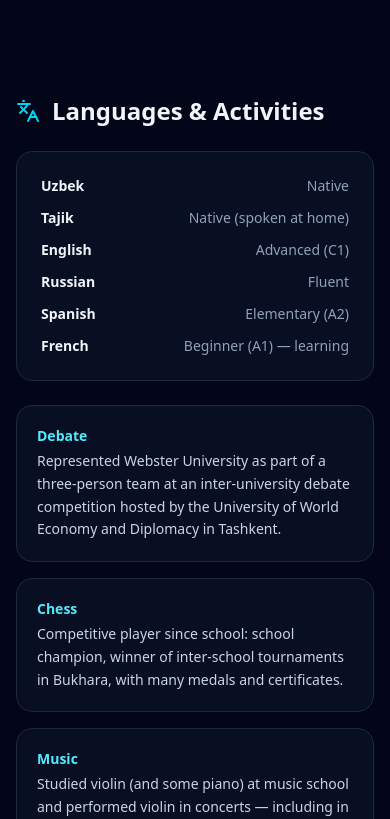
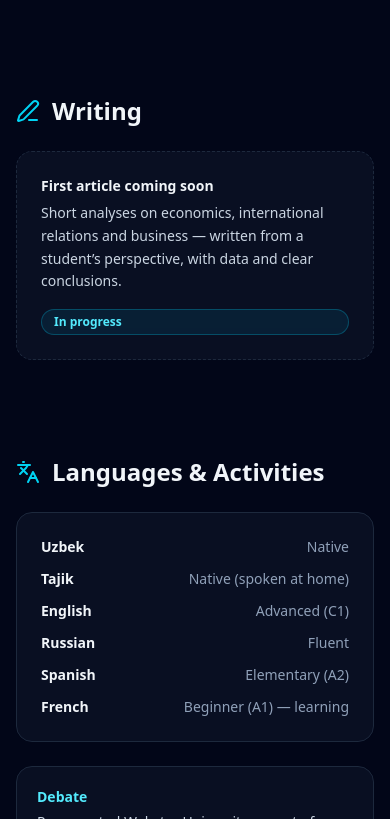
Before and after one commit to FireBorn850/jasurbek-azizov-portfolio, a React (Vite) app: page / in a window 390 px wide. Shown: the part 5325-6144 px from the top of the page. Built offline with nearby package versions, Linux system fonts and the light colour scheme.

Commit message:
feat: add writing section placeholder and update navigation for improved responsiveness

```diff
--- a/src/App.tsx
+++ b/src/App.tsx
@@ -9,6 +9,11 @@ import { OnePage } from './pages/OnePage';
 
 const NotFoundPage = lazy(() => import('./pages/NotFound').then((m) => ({ default: m.NotFoundPage })));
 
+// NOTE: the previous multi-page version is kept, untouched, in src/pages/
+// (About, Experience, Projects, Investing, Certificates, Contact, Services, GenevaCard, Home)
+// and src/components/ (Navbar, Footer, ProjectCard, ...). They are simply not routed,
+// so visitors don't see them. To bring a page back, import it here and add a <Route>.
+//
 // The site is now a single page. Old addresses (shared links, printed QR codes)
 // jump to the matching section instead of breaking.
 const OLD_ROUTES: Record<string, string> = {
--- a/src/components/SiteHeader.tsx
+++ b/src/components/SiteHeader.tsx
@@ -8,6 +8,7 @@ const LINKS = [
   { href: '#experience', label: 'Experience' },
   { href: '#projects', label: 'Projects' },
   { href: '#certificates', label: 'Certificates' },
+  { href: '#writing', label: 'Writing' },
   { href: '#contact', label: 'Contact' },
 ];
 
@@ -28,7 +29,7 @@ export const SiteHeader: React.FC = () => {
           <span className="font-bold text-slate-100 light:text-slate-900">Jasurbek Azizov</span>
         </a>
 
-        <nav className="hidden md:flex items-center gap-1">
+        <nav className="hidden lg:flex items-center gap-1">
           {LINKS.map((l) => (
             <a
               key={l.href}
@@ -53,7 +54,7 @@ export const SiteHeader: React.FC = () => {
             onClick={() => setOpen(!open)}
             aria-label={open ? 'Close menu' : 'Open menu'}
             aria-expanded={open}
-            className="md:hidden p-2 rounded-lg bg-slate-900 light:bg-slate-100 border border-slate-800 light:border-slate-200 text-slate-200 light:text-slate-800 cursor-pointer"
+            className="lg:hidden p-2 rounded-lg bg-slate-900 light:bg-slate-100 border border-slate-800 light:border-slate-200 text-slate-200 light:text-slate-800 cursor-pointer"
           >
             {open ? <X className="w-5 h-5" /> : <Menu className="w-5 h-5" />}
           </button>
@@ -61,7 +62,7 @@ export const SiteHeader: React.FC = () => {
       </div>
 
       {open && (
-        <nav className="md:hidden border-t border-slate-800 light:border-slate-200 bg-slate-950 light:bg-white px-4 py-3 grid grid-cols-2 gap-1">
+        <nav className="lg:hidden border-t border-slate-800 light:border-slate-200 bg-slate-950 light:bg-white px-4 py-3 grid grid-cols-2 gap-1">
           {LINKS.map((l) => (
             <a
               key={l.href}
--- a/src/pages/OnePage.tsx
+++ b/src/pages/OnePage.tsx
@@ -14,6 +14,7 @@ import {
   Languages as LanguagesIcon,
   CheckCircle2,
   Sparkles,
+  PenLine,
 } from 'lucide-react';
 import { SEOHelper } from '../components/SEOHelper';
 import {
@@ -346,6 +347,23 @@ export const OnePage: React.FC = () => {
         </ul>
       </Section>
 
+      {/* Writing — placeholder until the first real article is published.
+          When it is ready: replace this card with a list of articles (title, date, 2-line summary, link). */}
+      <Section id="writing" title="Writing" icon={<PenLine className="w-6 h-6" />}>
+        <div className={`${card} p-6 sm:p-8 flex flex-col sm:flex-row sm:items-center justify-between gap-4 border-dashed`}>
+          <div className="space-y-1.5">
+            <p className="text-sm font-bold text-slate-100 light:text-slate-900">First article coming soon</p>
+            <p className="text-sm leading-relaxed text-slate-300 light:text-slate-700 max-w-2xl">
+              Short analyses on economics, international relations and business — written from a student’s perspective,
+              with data and clear conclusions.
+            </p>
+          </div>
+          <span className="shrink-0 px-3 py-1 rounded-full text-xs font-bold bg-cyan-500/10 text-cyan-300 light:text-cyan-800 border border-cyan-500/30">
+            In progress
+          </span>
+        </div>
+      </Section>
+
       {/* Languages & Activities */}
       <Section id="beyond" title="Languages & Activities" icon={<LanguagesIcon className="w-6 h-6" />}>
         <div className="grid grid-cols-1 md:grid-cols-[minmax(0,2fr)_minmax(0,3fr)] gap-6">
```
